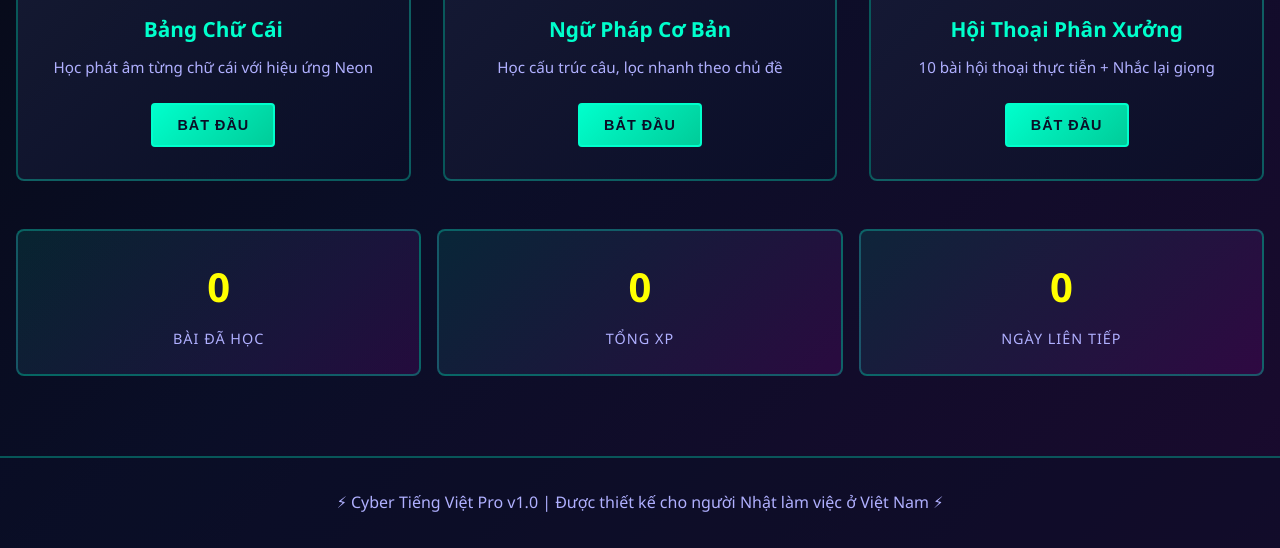
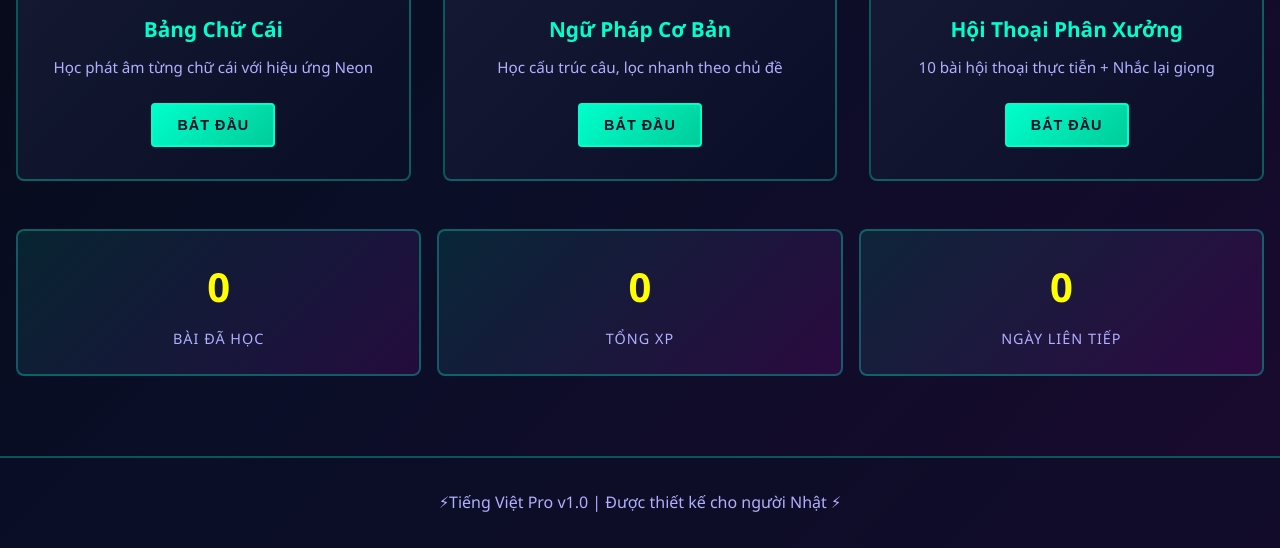
Before and after one commit to vn8690-create/HocTiengViet, a plain HTML site: page index.html in a window 1280 px wide. Shown: the part 565-1113 px from the top of the page. Drawn offline with Linux system fonts and the light colour scheme.

Commit message:
Update index.html

```diff
--- a/index.html
+++ b/index.html
@@ -169,7 +169,7 @@
 
     <!-- Footer -->
     <footer class="footer">
-        <p>⚡ Cyber Tiếng Việt Pro v1.0 | Được thiết kế cho người Nhật làm việc ở Việt Nam ⚡</p>
+        <p>⚡Tiếng Việt Pro v1.0 | Được thiết kế cho người Nhật ⚡</p>
     </footer>
 
     <!-- Modal Shadowing Mode -->
```
